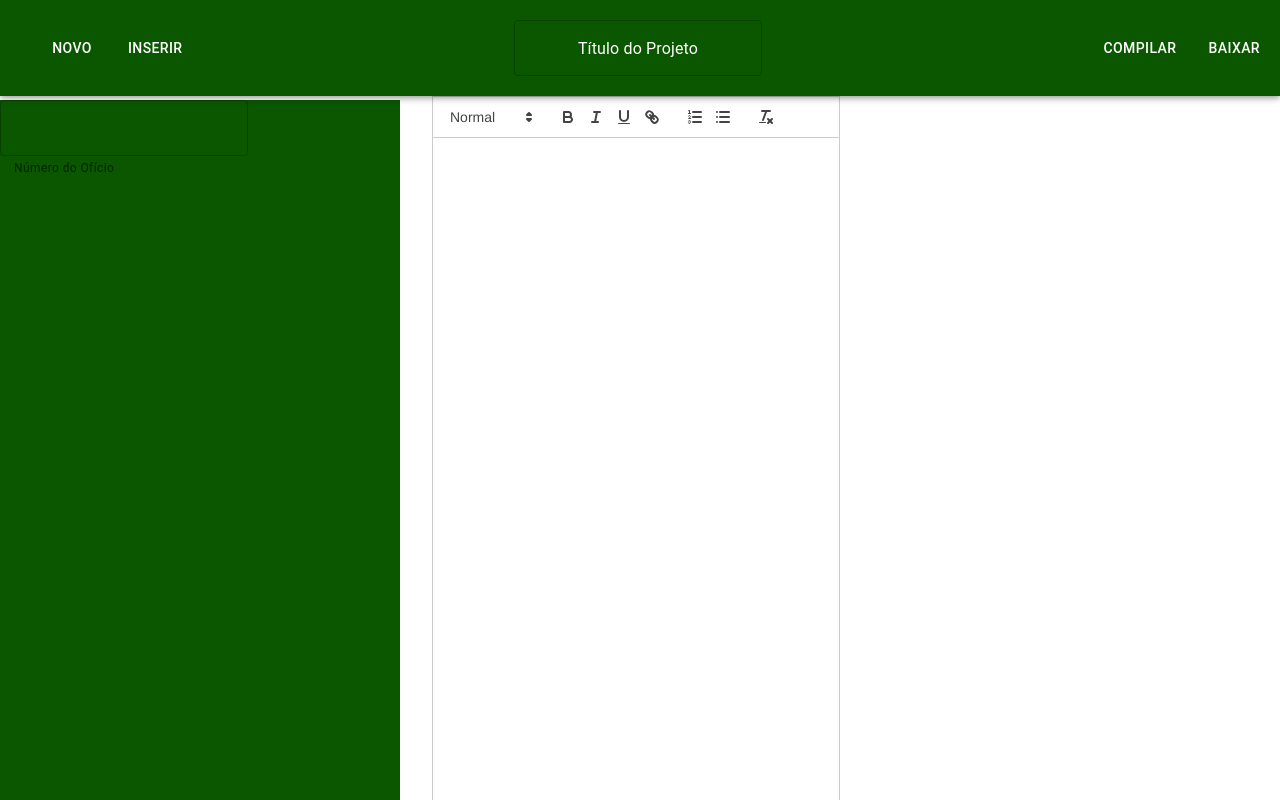
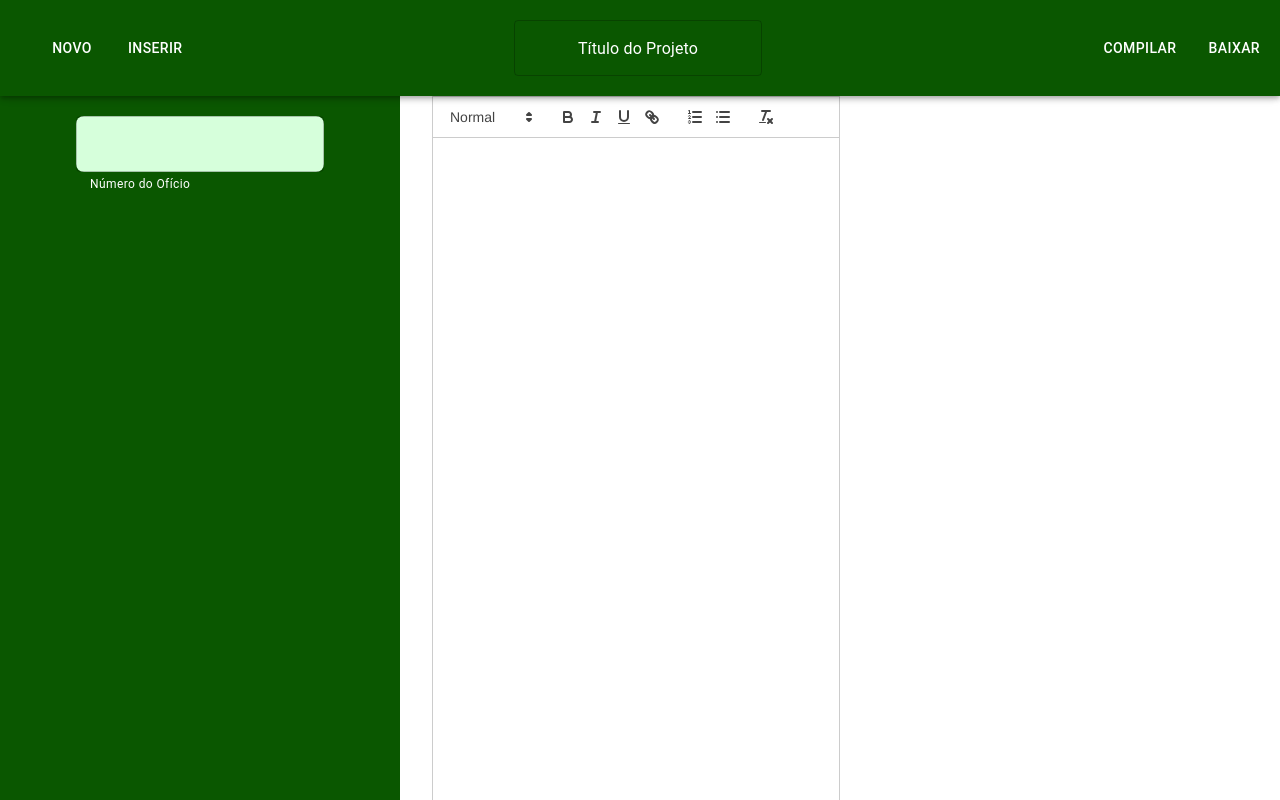
Before and after one commit to andretokumoto/TCC-FE, a React (Create React App) app in the folder my-app/: page / in a window 1280 px wide. Built offline with nearby package versions, Linux system fonts and the light colour scheme.

Commit message:
posicionamento da caixa se entrada de texto

```diff
--- a/my-app/src/components/menu_lateral/sideBar.css
+++ b/my-app/src/components/menu_lateral/sideBar.css
@@ -1,13 +1,27 @@
 .input_text {
-    background-color: white;
-    color: #0a5700;
+  background-color: rgb(214, 255, 219) !important; /* Fundo branco */
+  color: black !important; /* Texto preto */
   border-radius: 8px;
   margin-bottom: 10px;
   text-align: center;
-    padding: 1cm;
+  padding: 10px;
   font-family: Helvetica;
 }
 
-.numero_doc{
-    margin-top: 100px;
+.input_text .MuiInputBase-input {
+  color: black !important; /* Texto preto dentro do input */
 }
+
+.MuiFormHelperText-root {
+  color: white !important; /* Texto auxiliar branco */
+}
+
+  .numero_doc {
+    display: flex;
+    flex-direction: column; /* Coloca os elementos em uma coluna */
+    align-items: center; /* Centraliza horizontalmente */
+    justify-content: center; /* Centraliza verticalmente */
+    padding: 20px; /* Adicionar espaçamento ao redor do conteúdo */
+    margin-top: 64px;
+
+  }
--- a/my-app/src/components/menu_lateral/sideBar.jsx
+++ b/my-app/src/components/menu_lateral/sideBar.jsx
@@ -11,7 +11,7 @@ export default function SideBar() {
     setNumero_oficio(event.target.value);
   };
 
-  const InputText = (props) => {
+  /*const InputText = (props) => {
     const { texto, value, onChange } = props;
 
     return (
@@ -22,9 +22,11 @@ export default function SideBar() {
         inputProps={{
           className: 'input_text',
         }}
+        variant="outlined"
+        fullWidth
       />
     );
-  };
+  };*/
 
   // Definição correta do tema usando createTheme
   const theme = createTheme({
@@ -41,6 +43,7 @@ export default function SideBar() {
       <Box
         sx={{
           marginLeft: 0,
+          marginTop: 12,
           width: 400,
           height: '100vh',
           borderRadius: 0,
@@ -51,11 +54,16 @@ export default function SideBar() {
         }}
       >
         <div className="numero_doc">
-          <InputText
-            texto="Número do Ofício"
-            value={numero_oficio}
-            onChange={handleTextChange}
+
+          <TextField
+              helperText={"Número do Ofício"}
+              value={numero_oficio}
+              onChange={handleTextChange}
+              inputProps={{
+                className: 'input_text',
+              }}
           />
+
         </div>
       </Box>
     </ThemeProvider>
```
Lines whose indentation alone changed are shown as unchanged.
